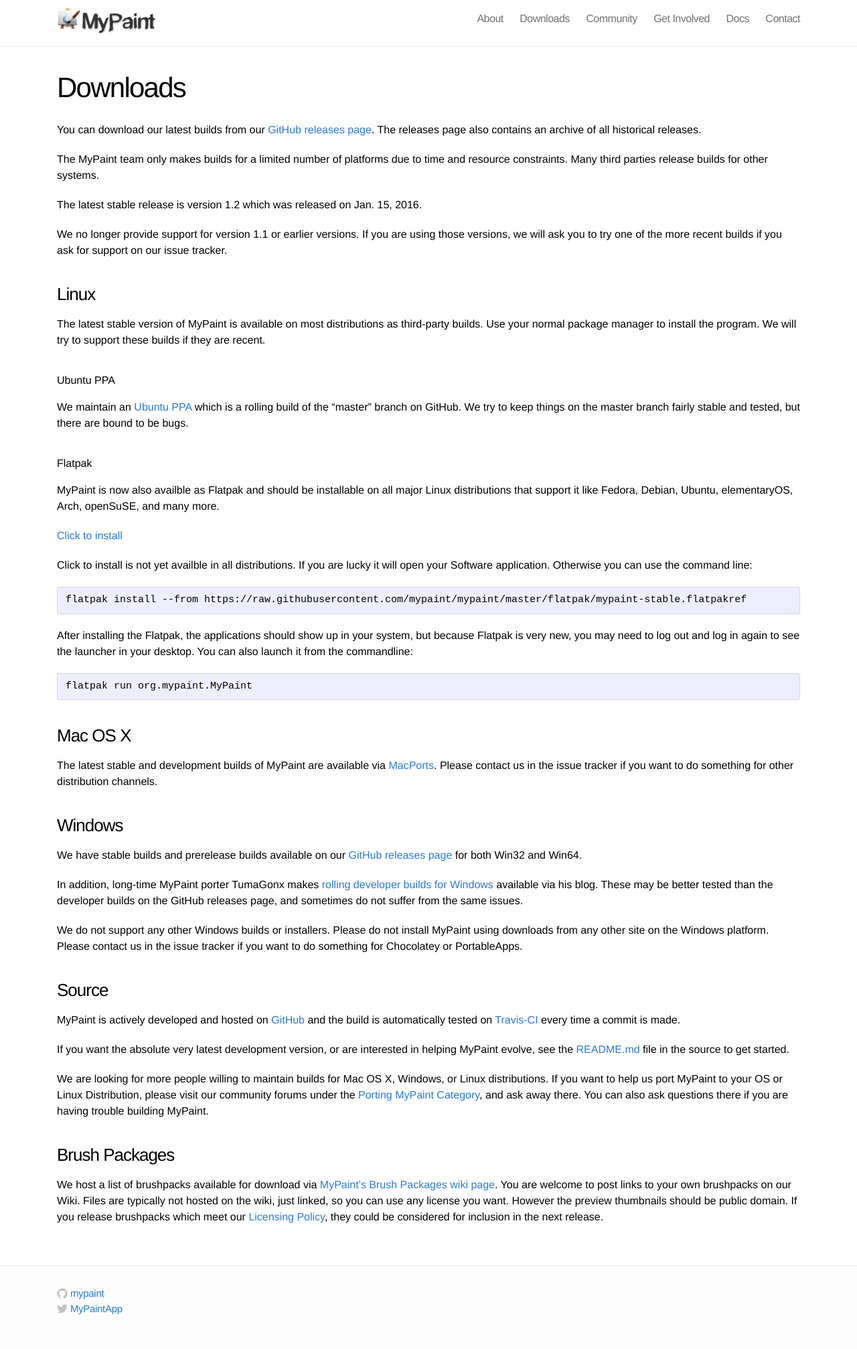
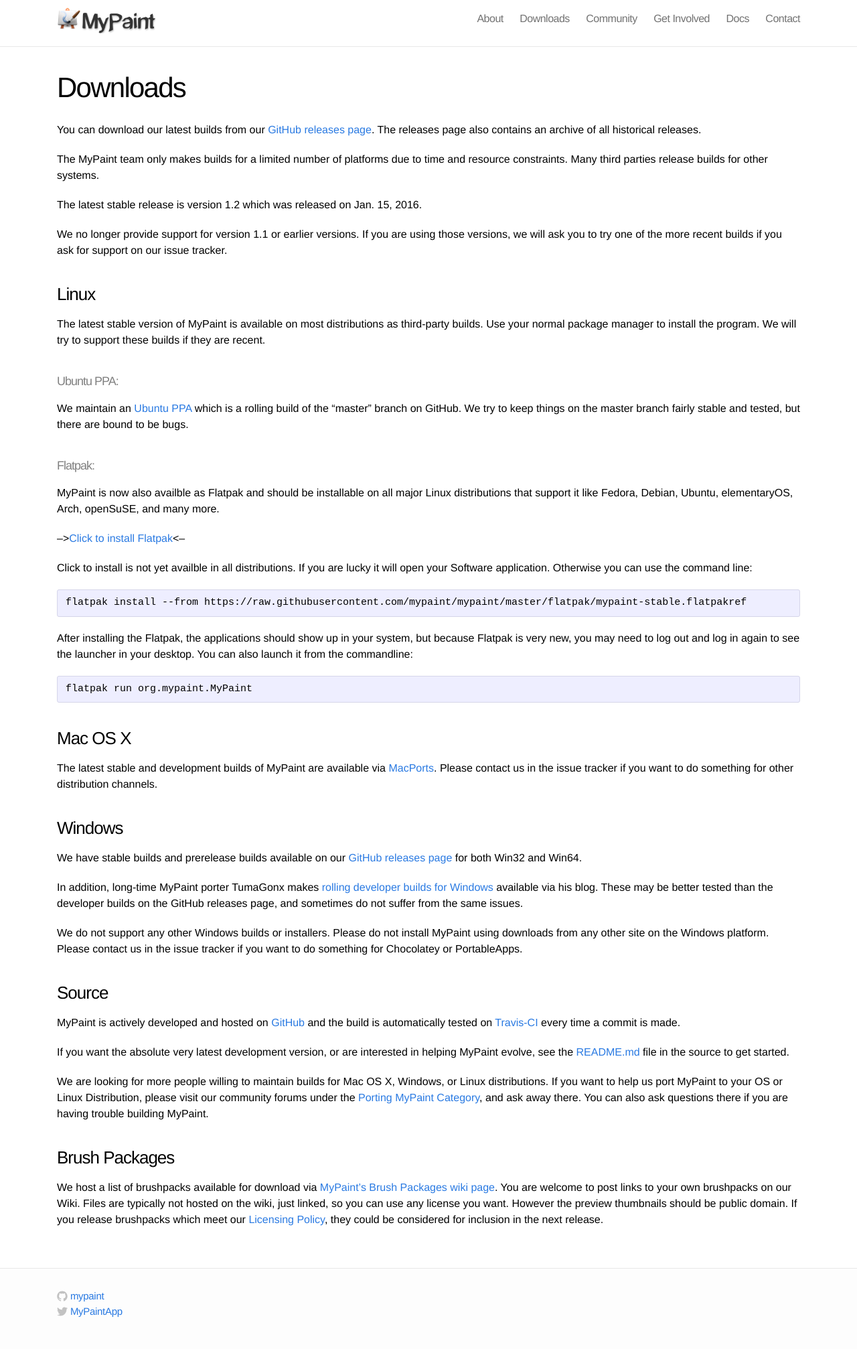
Before and after one commit to mypaint/website-2015, a Jekyll site: the page built from downloads.md, in a window 1280 px wide. Shown: the whole page at 67% size. Built offline with Jekyll 4.4.1, drawn with Linux system fonts in a browser that asks for light colours.

Commit message:
Quick Download Page Edits

```diff
--- a/css/main.css
+++ b/css/main.css
@@ -211,8 +211,9 @@
 }
 
 .post-content h4 {
-  font-size: 20px;
+  font-size: 18px;
   letter-spacing: -1px;
+  color: grey;
 }
 
 .post-content blockquote {
--- a/downloads.md
+++ b/downloads.md
@@ -27,20 +27,20 @@
 Use your normal package manager to install the program.
 We will try to support these builds if they are recent.
 
-##### Ubuntu PPA
+#### Ubuntu PPA:
 
 We maintain an [Ubuntu PPA][linux.ppa] which is a rolling build of
 the “master” branch on GitHub.
 We try to keep things on the master branch fairly stable and tested,
 but there are bound to be bugs.
 
-##### Flatpak
+#### Flatpak:
 
 MyPaint is now also availble as Flatpak and should be installable on
 all major Linux distributions that support it like Fedora, Debian,
 Ubuntu, elementaryOS, Arch, openSuSE, and many more.
 
-[Click to install](https://raw.githubusercontent.com/mypaint/mypaint/master/flatpak/mypaint-stable.flatpakref)
+-->[Click to install Flatpak][linux.flatpak]<--
 
 Click to install is not yet availble in all distributions.  If you are
 lucky it will open your Software application.  Otherwise you can use
@@ -115,6 +115,7 @@
 [downloads.releases]: https://github.com/mypaint/mypaint/releases
 
 [linux.ppa]: https://launchpad.net/~achadwick/+archive/ubuntu/mypaint-testing
+[linux.flatpak]: https://raw.githubusercontent.com/mypaint/mypaint/master/flatpak/mypaint-stable.flatpakref
 [linux.build]: https://github.com/mypaint/mypaint/blob/master/README_LINUX.md
 
 [mac.ports]: https://www.macports.org/ports.php?by=name&substr=MyPaint
```
